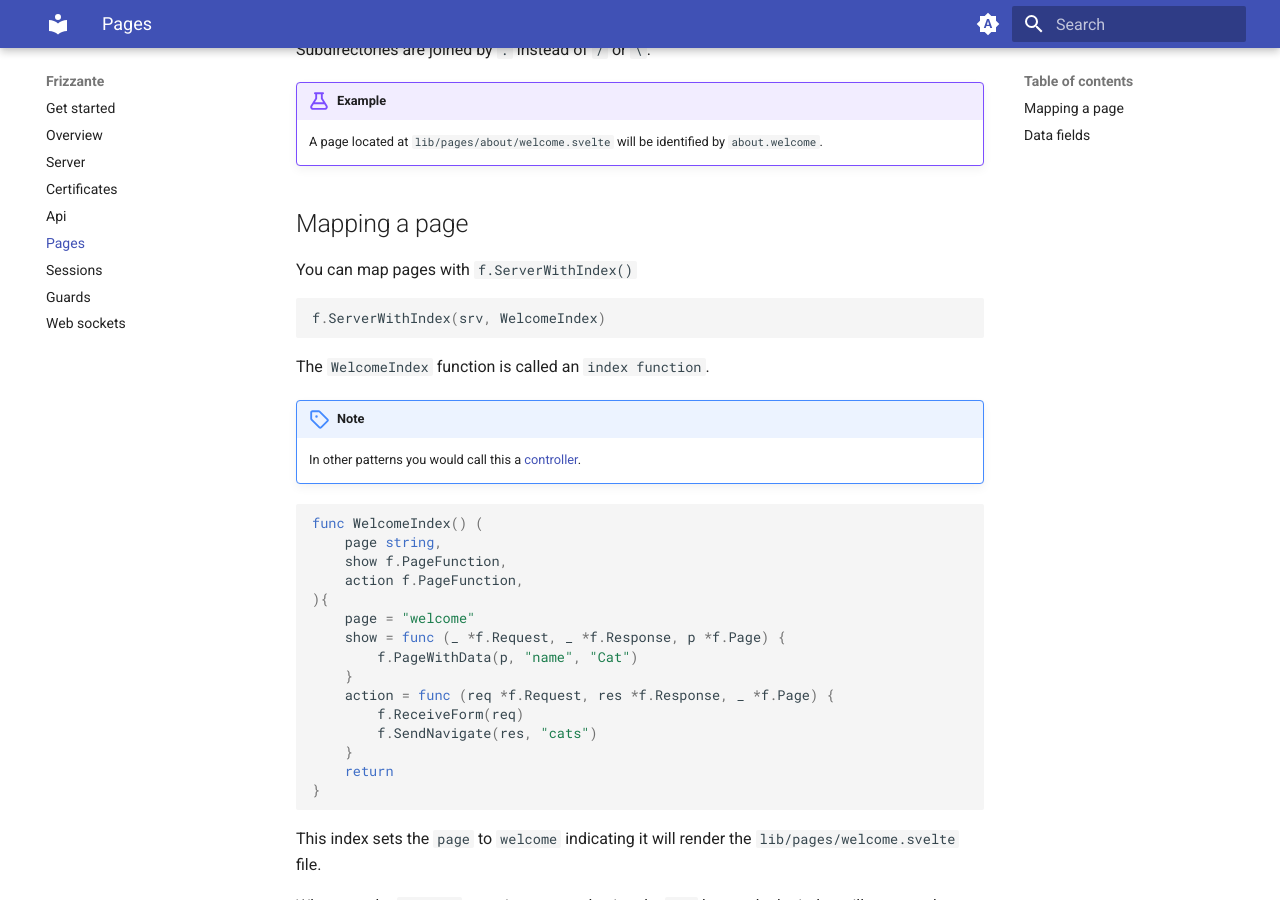
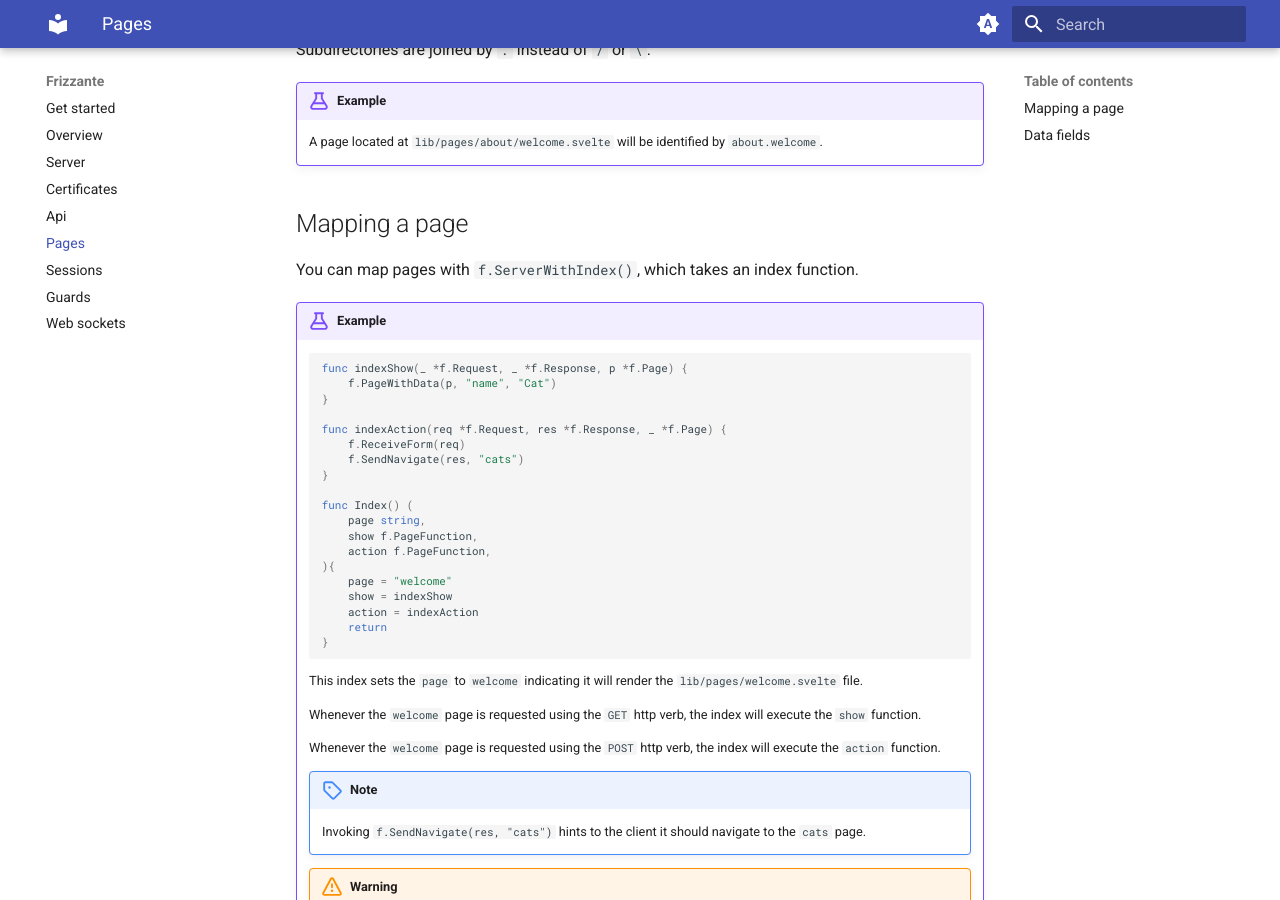
Before and after one commit to razshare/frizzante-docs, an MkDocs documentation site: the page built from docs/pages.md, in a window 1280 px wide and 900 px high, scrolled down 334 px. Built offline with MkDocs 1.6.1 and Material for MkDocs 9.7.7, drawn with Linux system fonts in a browser that asks for light colours.

Commit message:
chore(docs): updating pages.

````diff
--- a/docs/pages.md
+++ b/docs/pages.md
@@ -13,47 +13,42 @@ Subdirectories are joined by `.` instead of `/` or `\`.
 
 ## Mapping a page
 
-You can map pages with `f.ServerWithIndex()`
+You can map pages with `f.ServerWithIndex()`, which takes an index function.
 
-```go
-f.ServerWithIndex(srv, WelcomeIndex)
-```
-
-The `WelcomeIndex` function is called an `index function`.
-
-!!! note
-	In other patterns you would call this a [controller](https://en.wikipedia.org/wiki/Model%E2%80%93view%E2%80%93controller).
-
-```go
-func WelcomeIndex() (
-	page string,
-	show f.PageFunction,
-	action f.PageFunction,
-){
-	page = "welcome"
-	show = func (_ *f.Request, _ *f.Response, p *f.Page) {
+!!! example
+	```go
+	func indexShow(_ *f.Request, _ *f.Response, p *f.Page) {
 		f.PageWithData(p, "name", "Cat")
 	}
-	action = func (req *f.Request, res *f.Response, _ *f.Page) {
+
+	func indexAction(req *f.Request, res *f.Response, _ *f.Page) {
 		f.ReceiveForm(req)
 		f.SendNavigate(res, "cats")
 	}
-	return
-}
-```
 
-This index sets the `page` to `welcome` indicating it will render the `lib/pages/welcome.svelte` file.
+	func Index() (
+		page string,
+		show f.PageFunction,
+		action f.PageFunction,
+	){
+		page = "welcome"
+		show = indexShow
+		action = indexAction
+		return
+	}
+	```
 
+	This index sets the `page` to `welcome` indicating it will render the `lib/pages/welcome.svelte` file.
 
-Whenever the `welcome` page is requested using the `GET` http verb, the index will execute the `show` function.
+	Whenever the `welcome` page is requested using the `GET` http verb, the index will execute the `show` function.
 
-Whenever the `welcome` page is requested using the `POST` http verb, the index will execute the `action` function.
+	Whenever the `welcome` page is requested using the `POST` http verb, the index will execute the `action` function.
 
-!!! note
-	Invoking `f.SendNavigate(res, "cats")` hints to the client it should navigate to the `cats` page.
+	!!! note
+		Invoking `f.SendNavigate(res, "cats")` hints to the client it should navigate to the `cats` page.
 
-!!! warning
-	Multiple indexes cannot use the same page.
+	!!! warning
+		Multiple indexes cannot use the same page.
 
 ## Data fields
 
````
